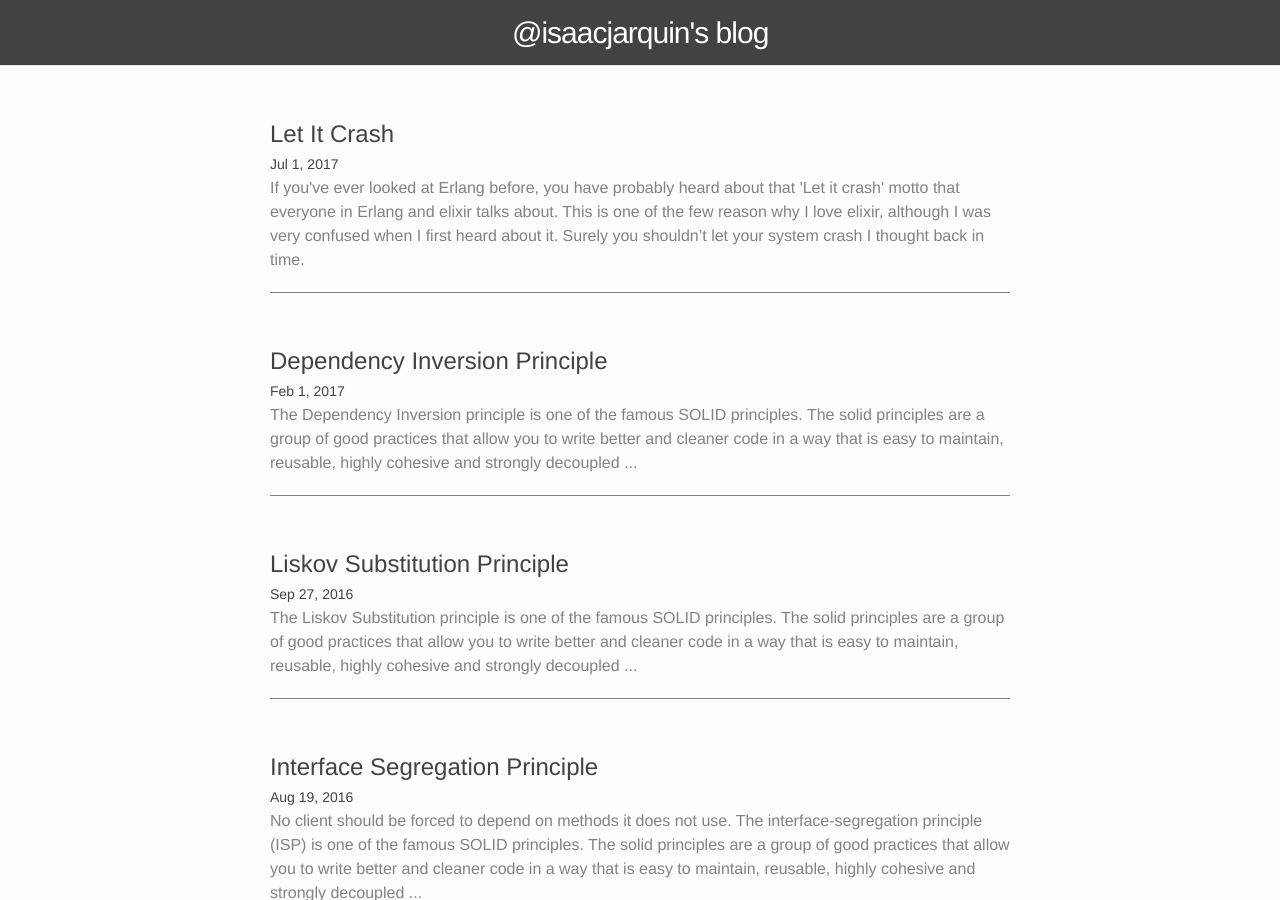
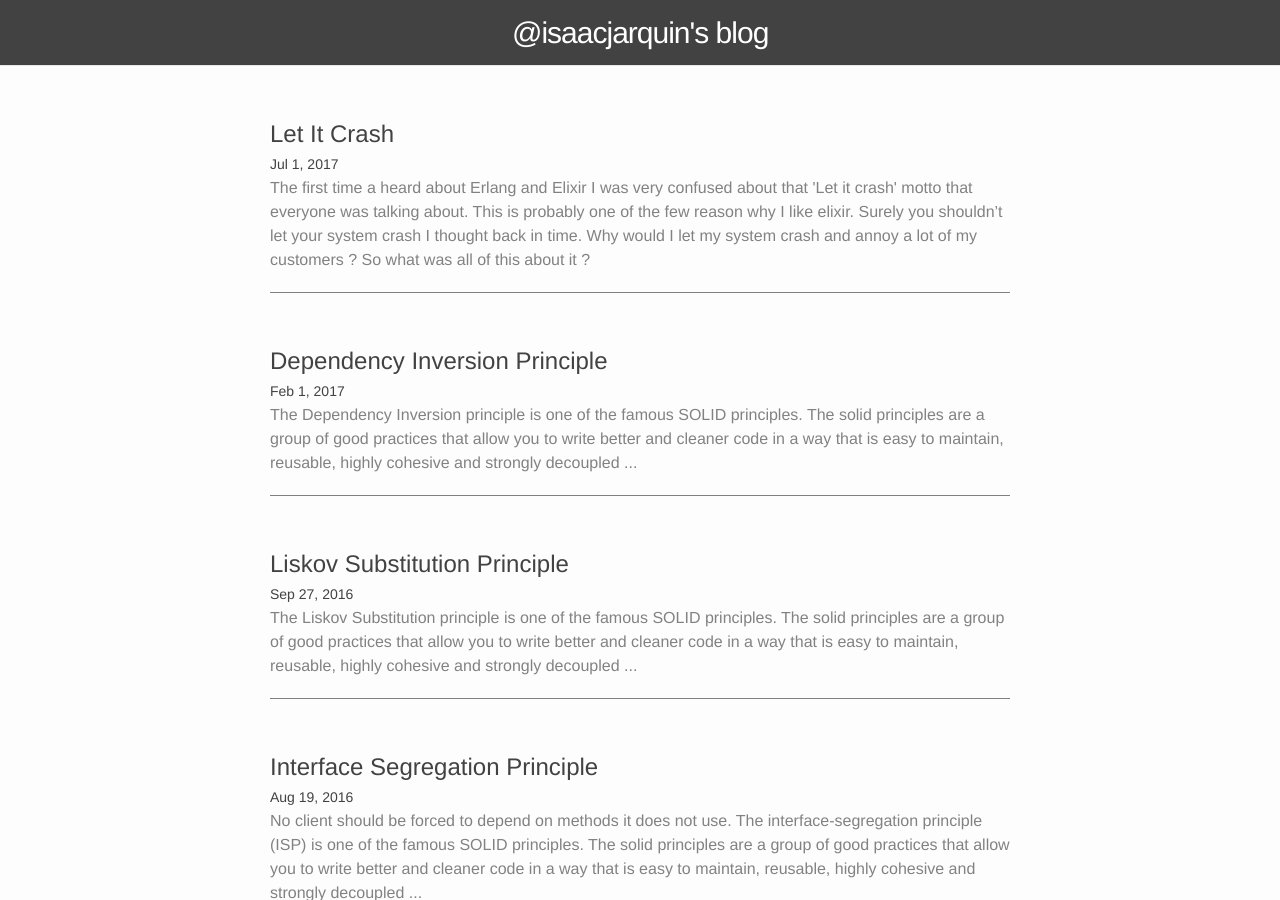
Before and after one commit to isaacjarquin/isaacjarquin.github.io, a Jekyll site: the page built from index.html, in a window 1280 px wide and 900 px high. Built offline with Jekyll 4.4.1, drawn with Linux system fonts in a browser that asks for light colours.

Commit message:
improve intro

```diff
--- a/_posts/2017-07-01-erlang-let-it-crash.markdown
+++ b/_posts/2017-07-01-erlang-let-it-crash.markdown
@@ -6,7 +6,7 @@ author: Isaac Jarquin
 categories: software
 excerpt: What is all this let it crash motto than Erlang and Elixir people talk about all the time ?.
 comments: true
-resume: "If you've ever looked at Erlang before, you have probably heard about that 'Let it crash' motto that everyone in Erlang and elixir talks about. This is one of the few reason why I love elixir, although I was very confused when I first heard about it. Surely you shouldn’t let your system crash I thought back in time."
+resume: "The first time a heard about Erlang and Elixir I was very confused about that 'Let it crash' motto that everyone was talking about. This is probably one of the few reason why I like elixir. Surely you shouldn’t let your system crash I thought back in time. Why would I let my system crash and annoy a lot of my customers ? So what was all of this about it ?"
 ---
 
 ![shared](/images/functional-programming/erlang/let-it-crash.jpg){: .image-full-width}
```
